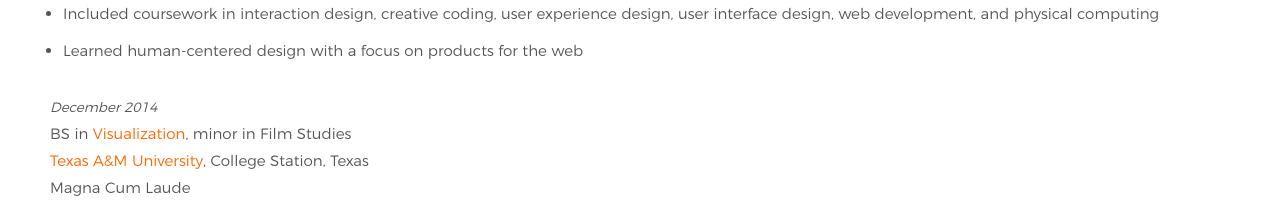
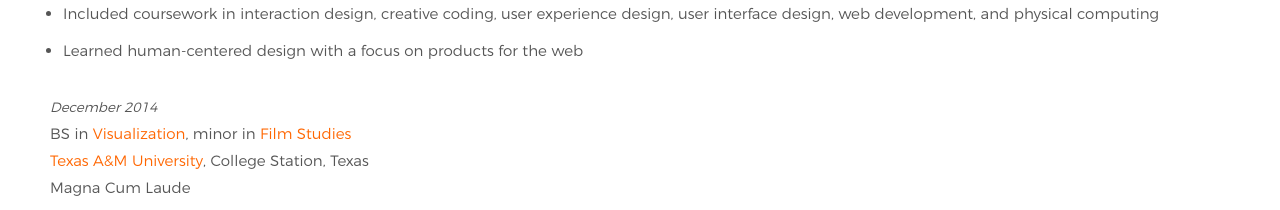
Before and after one commit to srs815/resume, a plain HTML site: page index.html in a window 1280 px wide. Shown: the part 1700-1910 px from the top of the page. Drawn offline with nearby package versions, Linux system fonts and the light colour scheme.

Commit message:
Linked to film studies

```diff
--- a/index.html
+++ b/index.html
@@ -145,7 +145,7 @@
                         <li class="resume_bullets">Learned human-centered design with a focus on products for the web</li>
                     </ul>
                     <p class="resume_dates push_dates" id="education_dateOne">December 2014</p>
-                    <p class="resume_text" id="education_textOne">BS in <a href="http://viz.arch.tamu.edu/" title="Visualization" target="_blank">Visualization</a>, minor in Film Studies</p>
+                    <p class="resume_text" id="education_textOne">BS in <a href="https://pvfa.tamu.edu/academics/disciplines/visualization/" title="Visualization" target="_blank">Visualization</a>, minor in <a href="https://pvfa.tamu.edu/academics/undergraduate-programs/minors/minor-in-film-studies/" title="Film Studies" target="_blank">Film Studies</a></p>
                     <p class="resume_text"><a href="http://www.tamu.edu/" title="Texas A&M University" target="_blank">Texas A&amp;M University</a>, College Station, Texas<br />Magna Cum Laude</p>
                     <ul class="ul_padLeft">
                         <li class="resume_bullets padTop">Included coursework in graphic design, web design, computer programming, game design, animation, and film studies</li>
```
